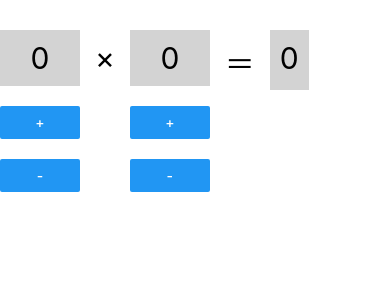
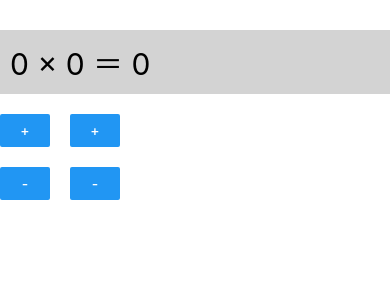
Before and after one commit to hyerindev/Mobile-App-Making, a React Native app: screen / in a window 390 px wide. Shown: the top 300 px of the page. Built offline with nearby package versions, Linux system fonts and the light colour scheme.

Commit message:
(lab7) 구구단 App (2)

```diff
--- a/App.tsx
+++ b/App.tsx
@@ -3,12 +3,7 @@ import { TextStyle, Text, View, Button } from "react-native";
 
 const text_var: TextStyle = {
   padding: 10,
-  textAlign: "center",
   backgroundColor: "lightgray",
-  fontSize: 30,
-};
-const text_static: TextStyle = {
-  padding: 10,
   fontSize: 30,
 };
 
@@ -17,40 +12,40 @@ const App = () => {
   const [b, setB] = useState(0);
 
   return (
-    <View style={{ overflow: "visible", paddingTop: 30, flexDirection: "row", gap: 5 }}>
-      <View style={{ overflow: "visible", width: 80, gap: 20 }}>
-        <Text style={text_var}>{a}</Text>
+    <View style={{ overflow: "visible", paddingTop: 30, gap: 20 }}>
+      <Text style={text_var}>
+        {a} × {b} ＝ {a * b}
+      </Text>
+      <View style={{ flexDirection: "row", gap: 20 }}>
+        <View style={{ width: 50, gap: 20 }}>
           <Button
             title="+"
-          onPress={function () {
+            onPress={() => {
               setA((prev) => prev + 1);
             }}
           />
           <Button
             title="-"
-          onPress={function () {
+            onPress={() => {
               setA((prev) => prev - 1);
             }}
           />
         </View>
-      <Text style={text_static}>×</Text>
-      <View style={{ overflow: "visible", width: 80, gap: 20 }}>
-        <Text style={text_var}>{b}</Text>
+        <View style={{ width: 50, gap: 20 }}>
           <Button
             title="+"
-          onPress={function () {
+            onPress={() => {
               setB((prev) => prev + 1);
             }}
           />
           <Button
             title="-"
-          onPress={function () {
+            onPress={() => {
               setB((prev) => prev - 1);
             }}
           />
         </View>
-      <Text style={text_static}>＝</Text>
-      <Text style={{ ...text_var, height: 60 }}>{a * b}</Text>
+      </View>
     </View>
   );
 };
```
Lines whose indentation alone changed are shown as unchanged.
